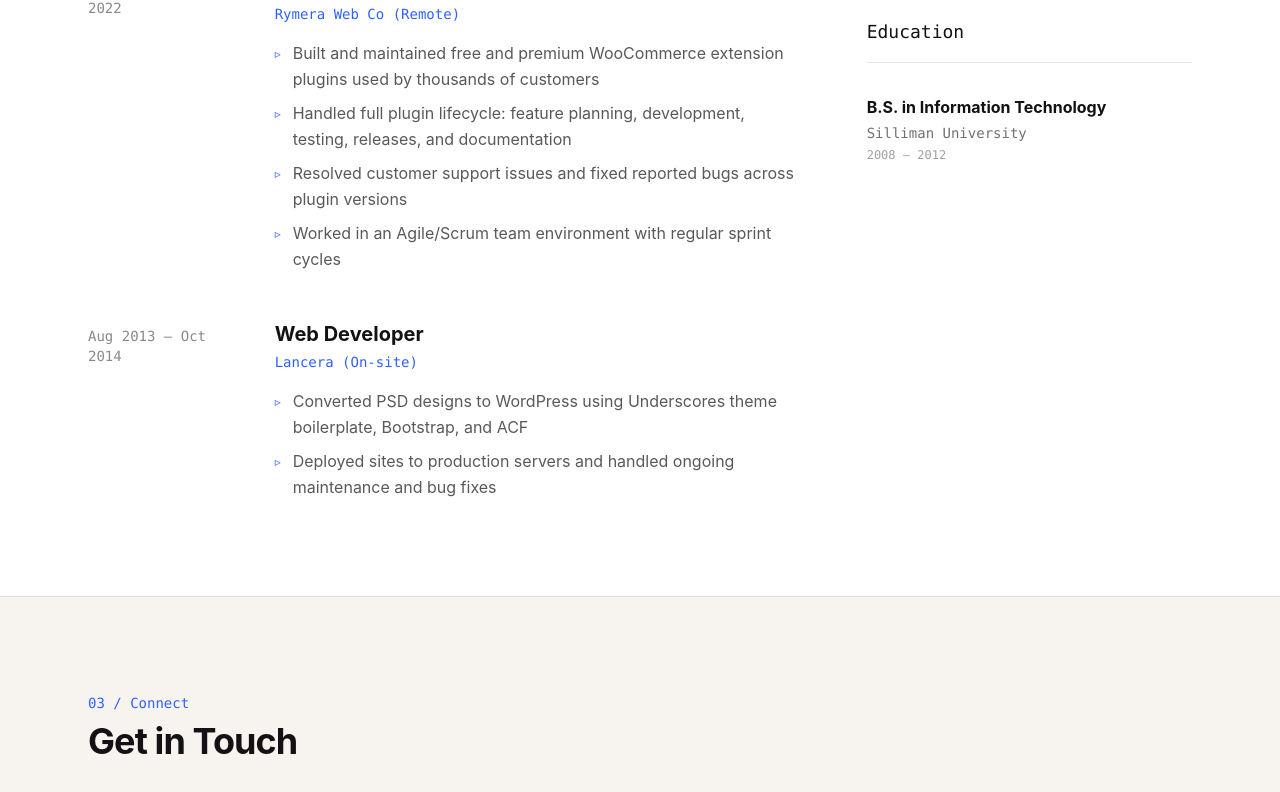
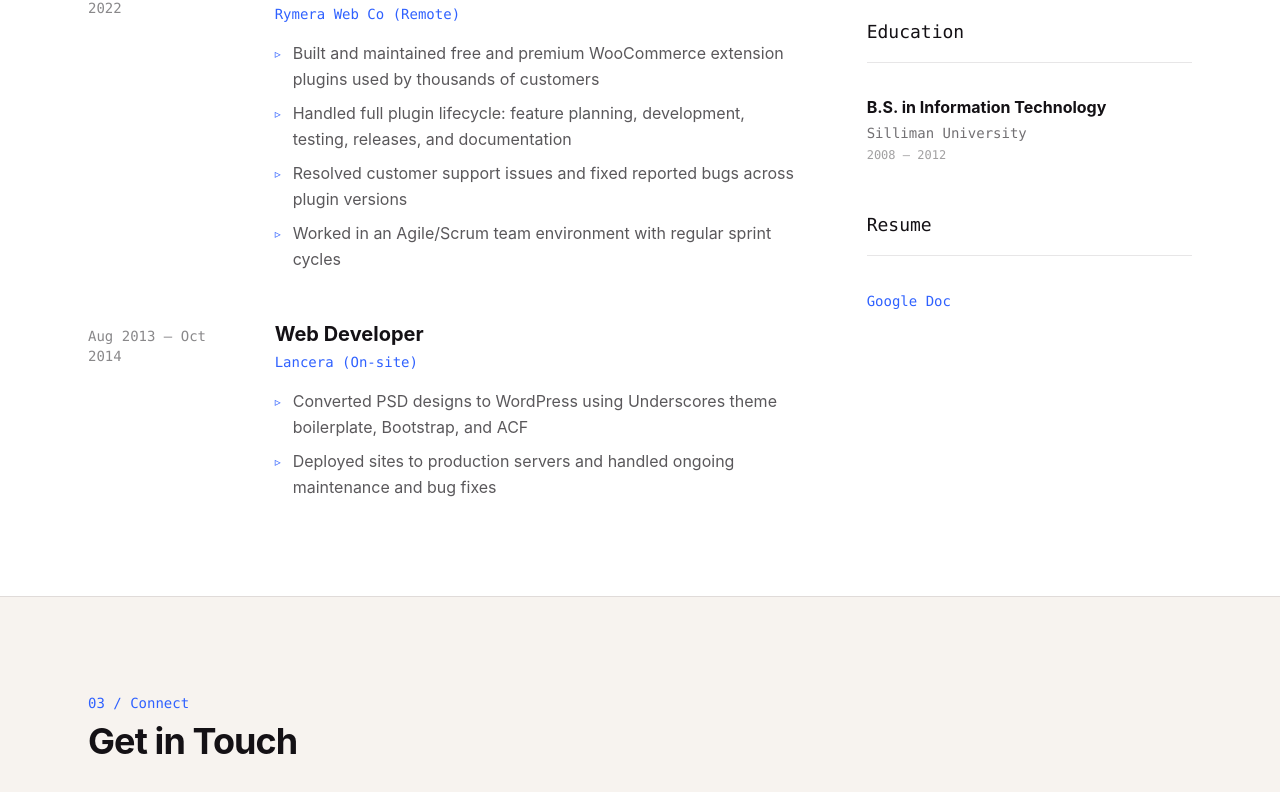
Before and after one commit to jethrolanda/portfolio, a Next.js app: page / in a window 1280 px wide. Shown: the part 3060-3852 px from the top of the page. Built offline with nearby package versions, Linux system fonts and the light colour scheme.

Commit message:
added resume google doc link

```diff
--- a/src/components/ResumeSection.tsx
+++ b/src/components/ResumeSection.tsx
@@ -196,6 +196,20 @@ export function ResumeSection() {
                 </div>
               </div>
             </div>
+            <div>
+              <h3 className="font-mono text-lg font-medium border-b border-ink/10 pb-4 mb-8">
+                Resume
+              </h3>
+              <div>
+                <a
+                  href="https://docs.google.com/document/d/1IH9xEQA_5pBgvBQSx10koxvzb44GrSzZ4mni_q_OTng/edit?tab=t.0"
+                  target="_blank"
+                  className="font-mono text-sm text-wpblue hover:text-wpblue/80 transition-colors"
+                >
+                  Google Doc
+                </a>
+              </div>
+            </div>
           </div>
         </div>
       </div>
```
